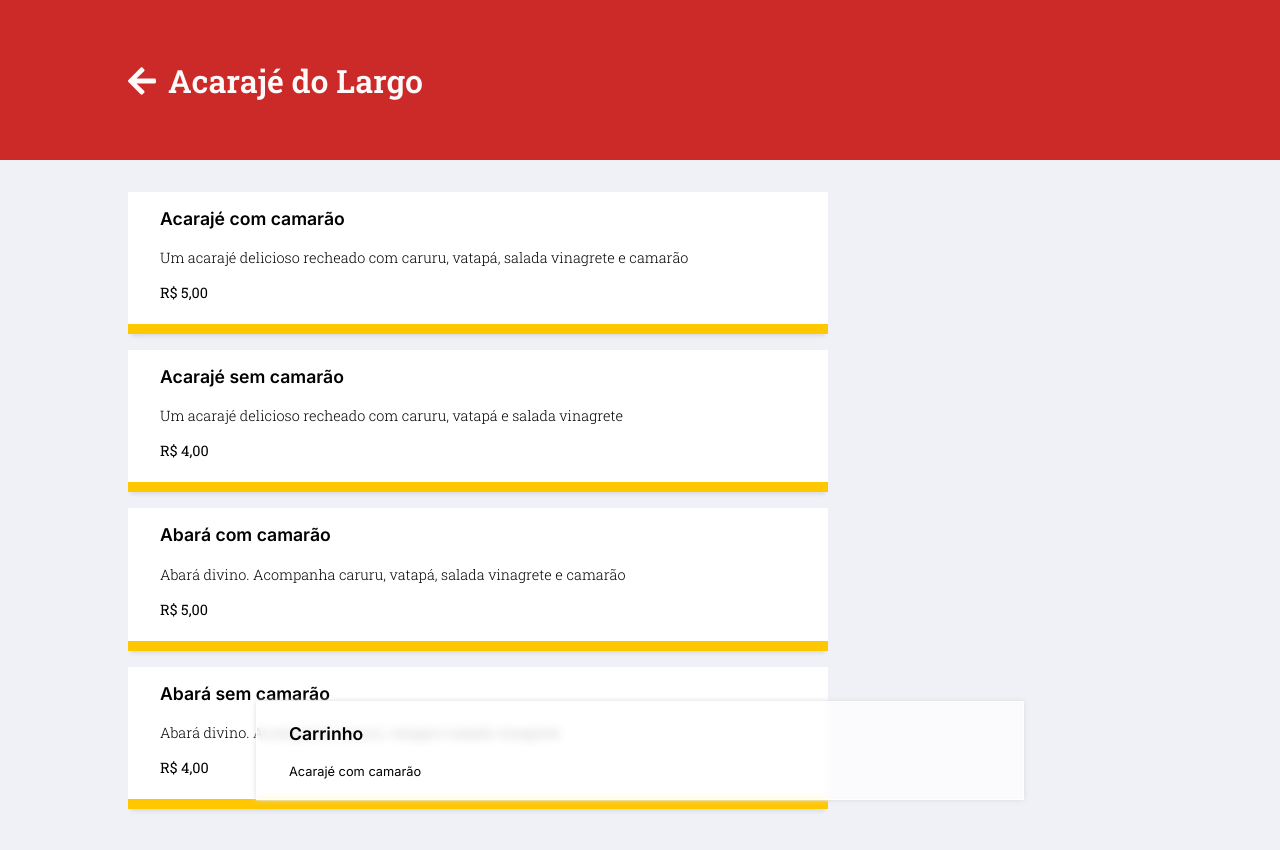
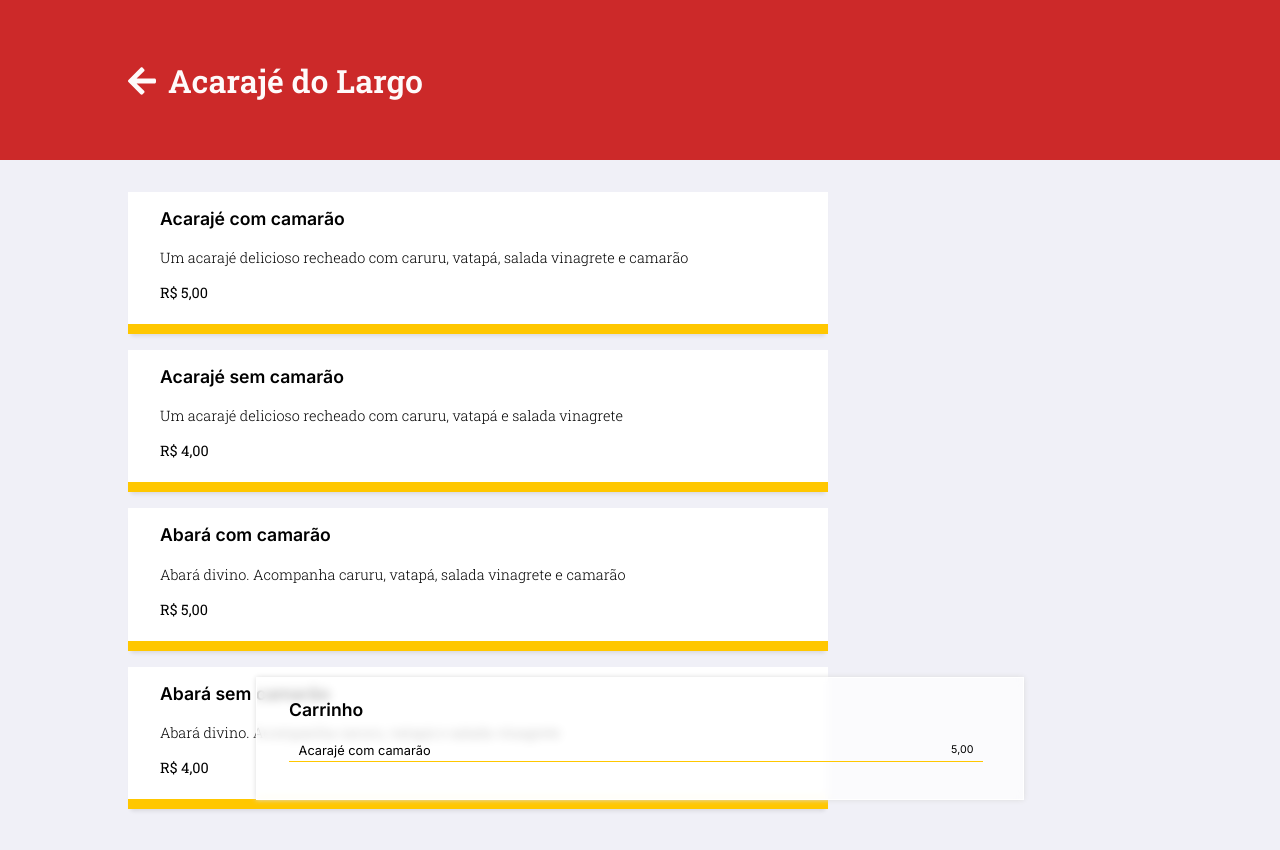
Before and after one commit to brunagerrard/projeto-depara-fullstack, a Next.js app in the folder frontend/: page /restaurants/1 in a window 1280 px wide. Both pictures are taken after a click on the element 478 px from the left and 263 px from the top of the page. Shown: the top 850 px of the page. Built offline with nearby package versions, Linux system fonts and the light colour scheme.

Commit message:
style(Cart, CartItem)

```diff
--- a/frontend/components/Cart.js
+++ b/frontend/components/Cart.js
@@ -21,6 +21,25 @@ const CartWrapper = styled.aside`
   }
 `;
 
+const CartList = styled.div`
+  max-height: 20vh;
+  overflow-y: scroll;
+
+  ::-webkit-scrollbar {
+    width: 0.4rem;
+  }
+  ::-webkit-scrollbar-thumb {
+    background-color: #dddddd40;
+    border-radius: 7px;
+  }
+
+  :hover {
+    ::-webkit-scrollbar-thumb {
+      background-color: #dddddd;
+    }
+  }
+`;
+
 export default function Cart({ cartItems }) {
   return (
     <CartWrapper>
@@ -30,11 +49,13 @@ export default function Cart({ cartItems }) {
           Você ainda não adicionou nada. Clique sobre o item que deseja incluir!
         </p>
       ) : null}
-      {cartItems.map((item) => (
-        <CartItem key={item.id} item={item}>
-          {item.option}
-        </CartItem>
-      ))}
+      <CartList>
+        {cartItems.map((item) => (
+          <CartItem key={item.id} item={item}>
+            {item.option}
+          </CartItem>
+        ))}
+      </CartList>
     </CartWrapper>
   );
 }
--- a/frontend/components/CartItem.js
+++ b/frontend/components/CartItem.js
@@ -1,3 +1,19 @@
+import styled from "styled-components";
+
+const Item = styled.div`
+  border-bottom: 1px solid ${({ theme }) => theme.colors.richYellow};
+  padding: 0.2rem 0.6rem;
+  display: flex;
+  justify-content: space-between;
+  margin-bottom: 1rem;
+  margin-right: 0.5rem;
+`;
+
 export default function CartItem({ item }) {
-  return <div>{item.option}</div>;
+  return (
+    <Item>
+      <p>{item.option}</p>
+      <small>{item.price},00</small>
+    </Item>
+  );
 }
```
